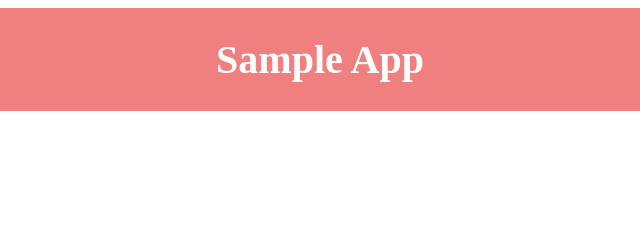
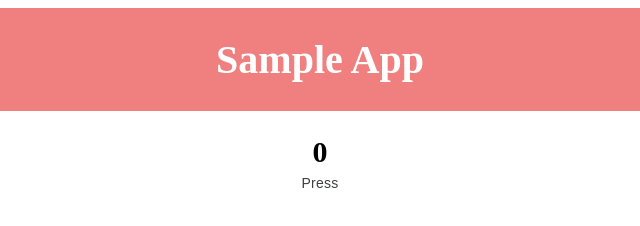
Before and after one commit to MrMikol/sampleapp, a website: page index.html in a window 1280 px wide. Shown: the full height of the page, 320-960 px from the left. Drawn offline with Linux system fonts and the light colour scheme.

Commit message:
increment button

```diff
--- a/index.html
+++ b/index.html
@@ -11,5 +11,10 @@
     <header>
         <h1>Sample App</h1>
     </header>
+    <div>
+        <h2 id="count">0</h2>
+        <button id="increment-btn" onclick="increment()">Press</button>
+    </div>
+    <script src="index.js"></script>
 </body>
 </html>
--- /dev/null
+++ b/index.js
@@ -0,0 +1,9 @@
+let counting = document.getElementById("count")
+
+let num = 0
+
+function increment() {
+    num = num + 1
+    counting.innerText = num
+    console.log(num)
+}
--- a/style.css
+++ b/style.css
@@ -5,3 +5,30 @@ header {
     font-size: 20px;
     text-align: center;
   }
+
+button {
+  align-items: center;
+  background-color: #fff;
+  border-radius: 24px;
+  border-style: none;
+  color: #3c4043;
+  font-size: 14px;
+  font-weight: 500;
+  justify-content: center;
+  letter-spacing: .25px;
+}
+
+#increment-btn:hover {
+  background: #F6F9FE;
+  color: #174ea6;
+}
+
+h2 {
+  margin-top: 20;
+  margin-bottom: 5px;
+  font-size: 30px;
+}
+
+body {
+  text-align: center;
+}
```
